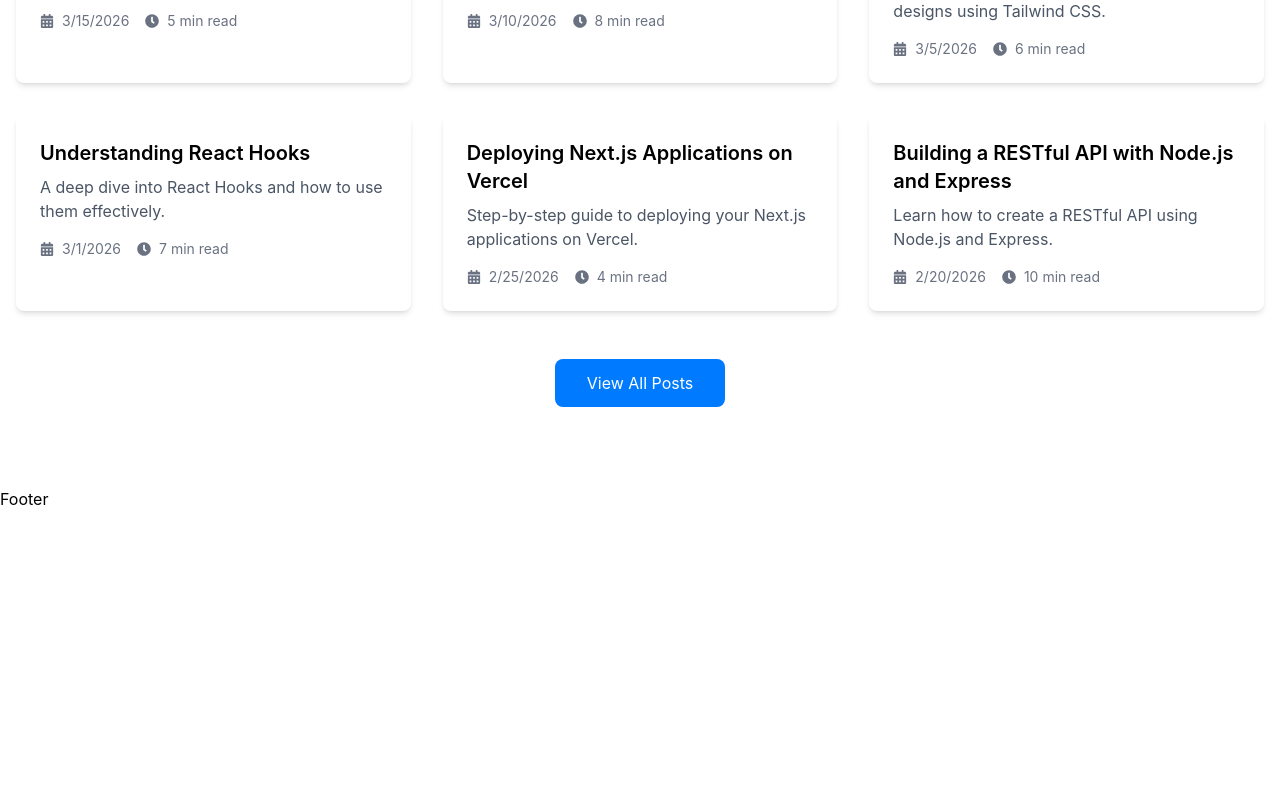
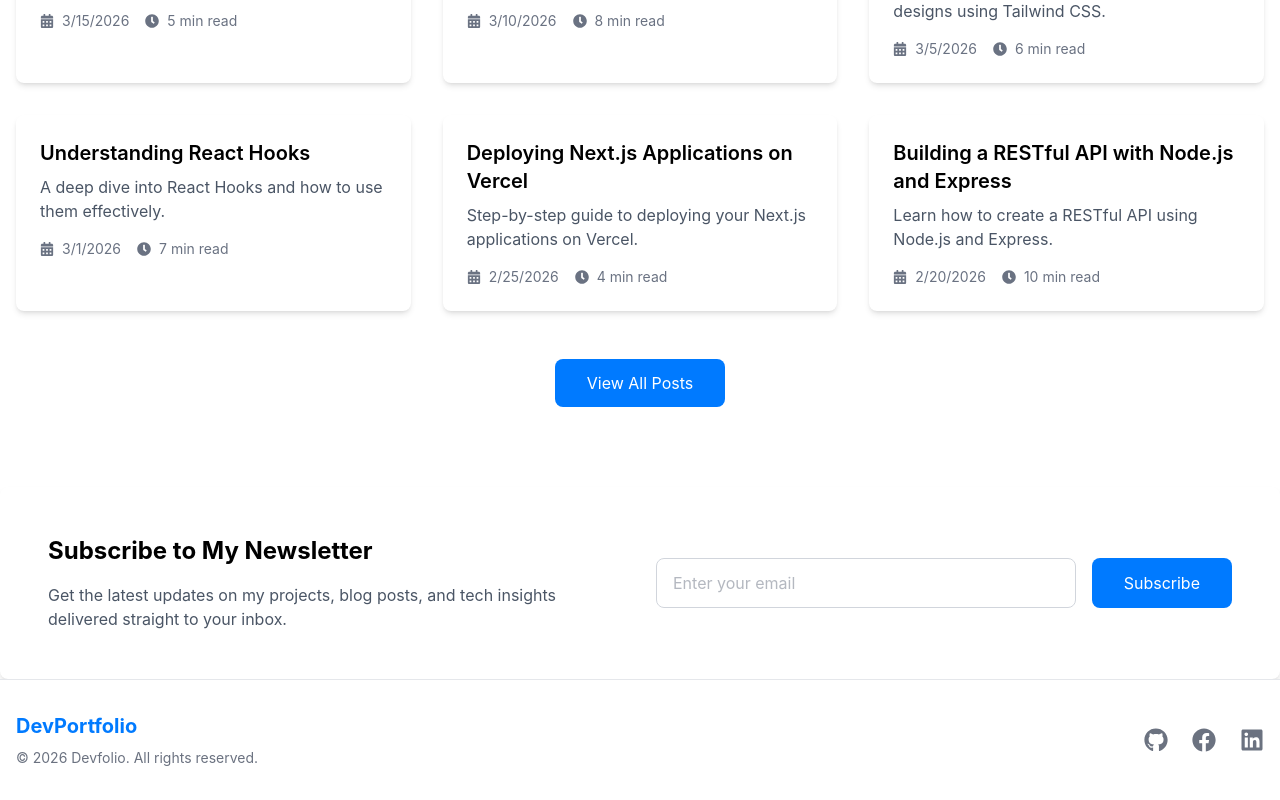
Before and after one commit to anhcudev/dev-portfolio-nextjs, a Next.js app: page / in a window 1280 px wide. Shown: the part 2598-3398 px from the top of the page. Before the commit the page ends 3109 px from the top, so only its background shows below. Built offline with nearby package versions, Linux system fonts and the light colour scheme.

Commit message:
Building Newsletter, Footer Section

```diff
--- /dev/null
+++ b/src/app/components/Footer.tsx
@@ -0,0 +1,49 @@
+import Link from "next/link"
+import { FaGithub, FaFacebook, FaLinkedin } from "react-icons/fa"
+
+export default function Footer() {
+  return (
+    <footer className="bg-white dark:bg-dark border-t border-gray-200 dark:border-gray-800">
+      <div className="container max-w-7xl mx-auto px-4 py-8">
+        <div className="flex flex-col md:flex-row justify-between items-center">
+          {/* Logo & Description, Year */}
+          <div className="mb-4 md:mb-0">
+            <Link href="/" className="text-xl font-bold text-primary">
+              DevPortfolio
+            </Link>
+            <p className="text-sm text-secondary mt-2">
+              © {new Date().getFullYear()} Devfolio. All rights reserved.
+            </p>
+          </div>
+          {/* Social Media, Icons */}
+          <div className="flex space-x-6">
+            <a
+              href="https://github.com/anhcudev"
+              target="_blank"
+              rel="noopener noreferrer"
+              className="text-secondary hover:text-primary transition-colors"
+            >
+              <FaGithub className="h-6 w-6" />
+            </a>
+            <a
+              href="https://www.facebook.com/huynhtuananhcu"
+              target="_blank"
+              rel="noopener noreferrer"
+              className="text-secondary hover:text-primary transition-colors"
+            >
+              <FaFacebook className="h-6 w-6" />
+            </a>
+            <a
+              href="https://www.linkedin.com/in/anhcu/"
+              target="_blank"
+              rel="noopener noreferrer"
+              className="text-secondary hover:text-primary transition-colors"
+            >
+              <FaLinkedin className="h-6 w-6" />
+            </a>
+          </div>
+        </div>
+      </div>
+    </footer>
+  )
+}
--- /dev/null
+++ b/src/app/components/Newsletter.tsx
@@ -0,0 +1,42 @@
+export default function Newsletter() {
+  return (
+    <section>
+      <div className="bg-white dark:bg-dark/50 rounded-lg shadow-md overflow-hidden animate-slide-up">
+        <div className="p-8 md:p-12">
+          <div className="max-w-7xl mx-auto">
+            <div className="grid grid-cols-1 md:grid-cols-2 gap-8 items-center">
+              <div>
+                {/* Newsletter Heading */}
+                <h2 className="text-2xl font-bold mb-4">
+                  Subscribe to My Newsletter
+                </h2>
+                {/* Description */}
+                <p className="text-gray-600 dark:text-gray-300">
+                  Get the latest updates on my projects, blog posts, and tech
+                  insights delivered straight to your inbox.
+                </p>
+              </div>
+              {/* Newsletter Form */}
+              <form className="flex flex-col sm:flex-row gap-4">
+                {/* Email */}
+                <input
+                  type="email"
+                  placeholder="Enter your email"
+                  className="flex-1 px-4 py-3 rounded-lg border dark:text-white border-gray-300 dark:border-gray-600 bg-white text-gray-500 dark:bg-dark focus:outline-none focus:ring-2 focus:ring-primary"
+                  required
+                />
+                {/* Subscribe Btn */}
+                <button
+                  type="submit"
+                  className="bg-primary text-white px-8 py-3 rounded-lg hover:bg-primary/90 transition-colors"
+                >
+                  Subscribe
+                </button>
+              </form>
+            </div>
+          </div>
+        </div>
+      </div>
+    </section>
+  )
+}
--- a/src/app/layout.tsx
+++ b/src/app/layout.tsx
@@ -2,6 +2,7 @@
 import { Geist, Geist_Mono } from "next/font/google"
 import "./globals.css"
 import NavBar from "./components/Navbar"
+import Footer from "./components/Footer"
 
 const geistSans = Geist({
   variable: "--font-geist-sans",
@@ -32,7 +33,7 @@
       >
         <NavBar />
         <main className="min-h-screen pt-24">{children}</main>
-        <footer>Footer</footer>
+        <Footer />
       </body>
     </html>
   )
--- a/src/app/page.tsx
+++ b/src/app/page.tsx
@@ -1,5 +1,6 @@
 import Blogs from "./components/Blogs"
 import Hero from "./components/Hero"
+import Newsletter from "./components/Newsletter"
 import Projects from "./components/Projects"
 
 export default function Home() {
@@ -8,6 +9,7 @@
       <Hero />
       <Projects />
       <Blogs />
+      <Newsletter />
     </>
   )
 }
```
